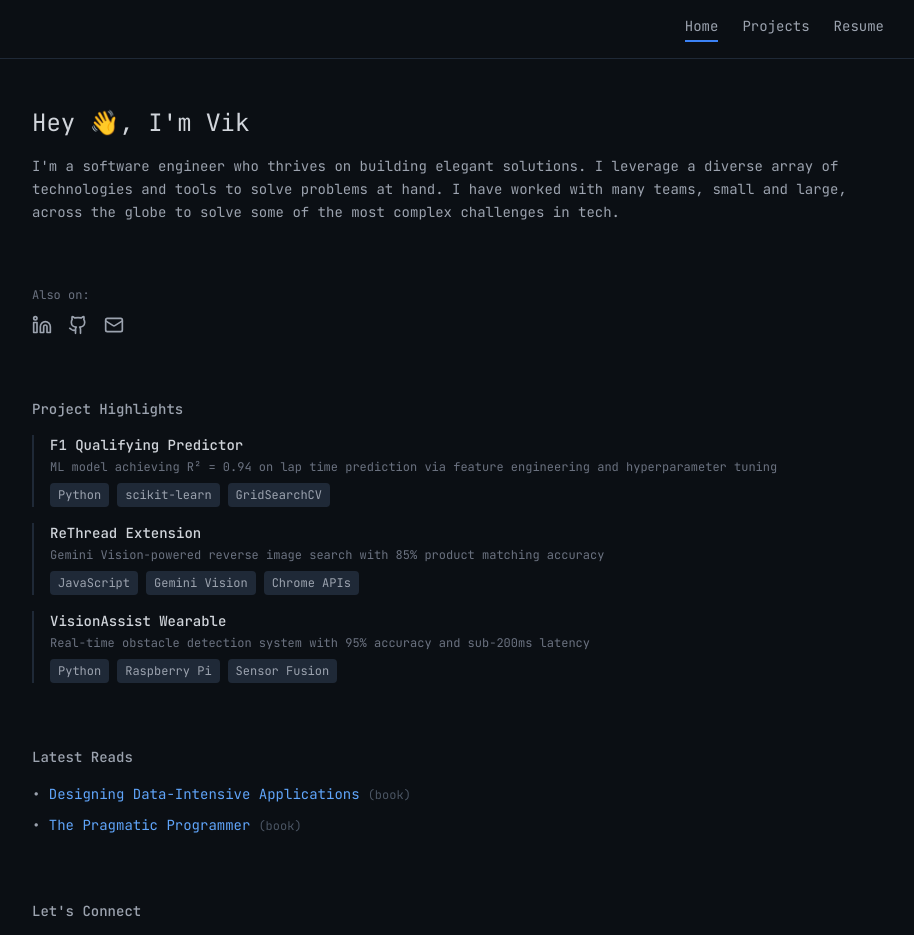
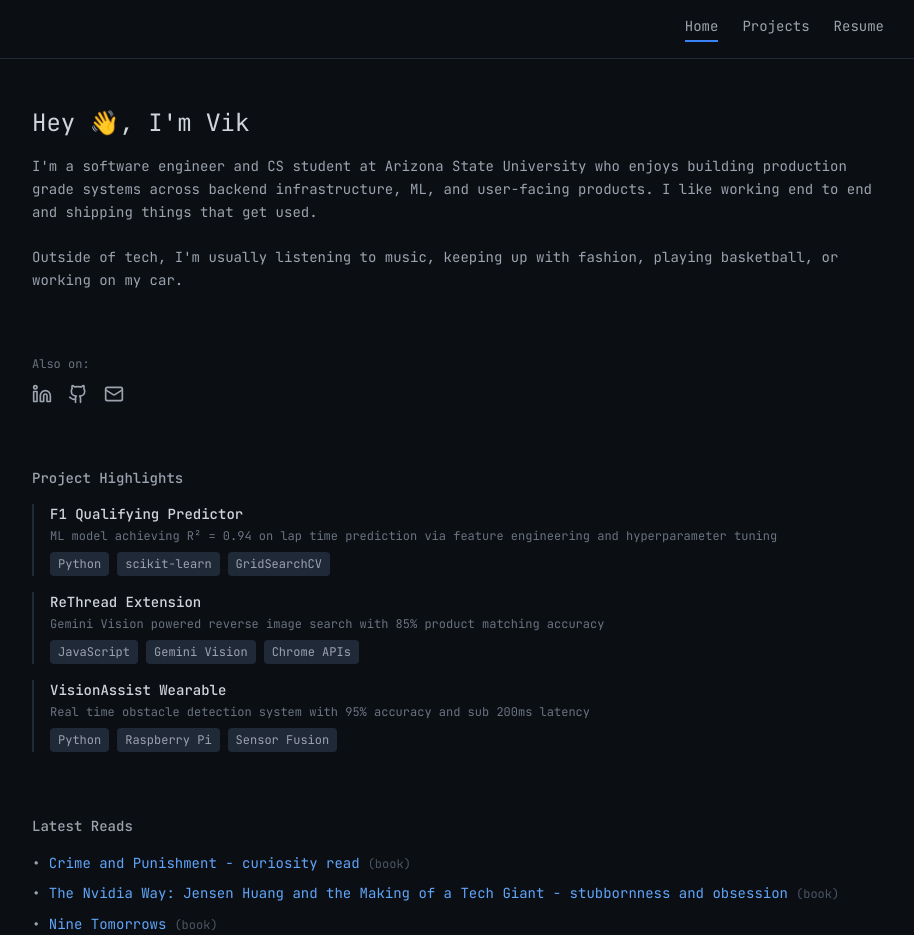
Before and after one commit to vikthevar/portfolio, a Vue app: page / in a window 1280 px wide. Shown: the top 935 px of the page, without its empty margins (182-1096 px from the left). Built offline with nearby package versions, Linux system fonts and the light colour scheme.

Commit message:
final touches, updated reads, projects, resume, and about

```diff
--- a/src/assets/styles/main.css
+++ b/src/assets/styles/main.css
@@ -13,7 +13,6 @@
   }
 }
 
-/* Page transition */
 .fade-enter-active,
 .fade-leave-active {
   transition: opacity 0.2s ease;
@@ -24,7 +23,6 @@
   opacity: 0;
 }
 
-/* Focus styles */
 *:focus-visible {
   @apply outline-none ring-2 ring-blue-500 ring-offset-2 ring-offset-[#0b0f14];
 }
--- a/src/content/projects.ts
+++ b/src/content/projects.ts
@@ -3,31 +3,31 @@ import type { Project } from '@/types'
 export const projects: Project[] = [
   {
     title: 'Multi-Tenant E-commerce Platform',
-    description: 'Architected and shipped shared full-stack platform serving 5+ production storefronts for vintage clothing resellers. Designed reusable component library and backend APIs supporting multi-tenant authentication, inventory management, and Stripe payment flows. Platform generated $1,700+ in cumulative sales across client deployments with zero downtime.',
+    description: 'Architected and shipped shared full-stack platforms serving 5+ production storefronts for vintage clothing resellers. Designed reusable component library and backend APIs supporting multi-tenant authentication, inventory management, and Stripe payment flows. Platform generated $1,700+ in cumulative sales across client deployments.',
     tech: ['React', 'Supabase', 'Stripe', 'PostgreSQL', 'Vercel'],
   },
   {
     title: 'F1 Qualifying Predictor',
     description: 'Trained Random Forest model on telemetry and driver-team interaction features to predict Formula 1 qualifying lap times. Achieved R² = 0.94 through feature engineering and hyperparameter tuning with GridSearchCV. Model surfaces non-obvious driver-team performance patterns via feature importance analysis.',
     tech: ['Python', 'scikit-learn', 'Pandas', 'GridSearchCV'],
-    github: 'https://github.com/vikthevar'
+    github: 'https://github.com/vikthevar/F1QualifyingPredictor'
   },
   {
     title: 'Heimdall – Accessibility Voice Assistant',
     description: 'Built local-first AI assistant enabling visually impaired users to control computers via natural language. Integrated Whisper.cpp (STT), YOLOv8 (UI detection), Tesseract (OCR), and Ollama (intent parsing) into real-time pipeline with <500ms end-to-end latency. Architected AWS-backed persistence layer (S3 + DynamoDB) for screenshots and user preferences under Free Tier constraints.',
     tech: ['Python', 'Whisper.cpp', 'YOLOv8', 'Ollama', 'AWS S3', 'DynamoDB'],
-    github: 'https://github.com/vikthevar'
+    github: 'https://github.com/vikthevar/Heimdall'
   },
   {
     title: 'ReThread – Sustainable Fashion Extension',
-    description: 'Built Chrome extension using Gemini Vision API for reverse image search, redirecting users from fast fashion to secondhand marketplaces. Designed matching pipeline combining visual embeddings and textual metadata, achieving 85% product identification accuracy. Deployed to 200+ users during hackathon demo.',
+    description: 'Built Chrome extension using Gemini Vision API for reverse image search, redirecting users from fast fashion to secondhand marketplaces. Designed matching pipeline combining visual embeddings and textual metadata, achieving 85% product identification accuracy. Won 2nd overall out of 200+ participants at DevLabs hackathon.',
     tech: ['JavaScript', 'Chrome APIs', 'Gemini Vision', 'Image Embeddings'],
-    github: 'https://github.com/vikthevar'
+    github: 'https://github.com/vikthevar/ReThread'
   },
   {
     title: 'VisionAssist – Wearable Obstacle Detection',
     description: 'Engineered Raspberry Pi-based wearable delivering real-time haptic feedback from ultrasonic sensor array. Optimized sensor fusion and filtering algorithms to achieve 95% obstacle detection accuracy with sub-200ms response time, enabling safe navigation for visually impaired users.',
     tech: ['Python', 'Raspberry Pi', 'Sensor Fusion', 'Real-time Systems'],
-    github: 'https://github.com/vikthevar'
+    github: 'https://github.com/vikthevar/VisionAssist'
   }
 ]
--- a/src/content/site.ts
+++ b/src/content/site.ts
@@ -5,7 +5,7 @@ export const siteConfig: SiteConfig = {
   fullName: 'Vikram',
   shortName: 'Vik',
   tagline: 'AI/ML • Full-Stack • Embedded',
-  about: 'I\'m a software engineer who thrives on building elegant solutions. I leverage a diverse array of technologies and tools to solve problems at hand. I have worked with many teams, small and large, across the globe to solve some of the most complex challenges in tech.',
+  about: 'I\'m a software engineer and CS student at Arizona State University who enjoys building production grade systems across backend infrastructure, ML, and user-facing products. I like working end to end and shipping things that get used.\n\nOutside of tech, I\'m usually listening to music, keeping up with fashion, playing basketball, or working on my car.',
   social: {
     linkedin: 'https://www.linkedin.com/in/vikramthevar/',
     github: 'https://github.com/vikthevar',
@@ -19,26 +19,36 @@ export const siteConfig: SiteConfig = {
     },
     {
       title: 'ReThread Extension',
-      description: 'Gemini Vision-powered reverse image search with 85% product matching accuracy',
+      description: 'Gemini Vision powered reverse image search with 85% product matching accuracy',
       tech: ['JavaScript', 'Gemini Vision', 'Chrome APIs']
     },
     {
       title: 'VisionAssist Wearable',
-      description: 'Real-time obstacle detection system with 95% accuracy and sub-200ms latency',
+      description: 'Real time obstacle detection system with 95% accuracy and sub 200ms latency',
       tech: ['Python', 'Raspberry Pi', 'Sensor Fusion']
     }
   ],
   latestReads: [
     {
-      title: 'Designing Data-Intensive Applications',
+      title: 'Crime and Punishment' + ' - curiosity read',
       type: 'book',
-      url: 'https://www.oreilly.com/library/view/designing-data-intensive-applications/9781491903063/'
+      url: 'https://www.goodreads.com/book/show/7144.Crime_and_Punishment'
     },
     {
-      title: 'The Pragmatic Programmer',
+      title: 'The Nvidia Way: Jensen Huang and the Making of a Tech Giant' + ' - stubbornness and obsession',
       type: 'book',
-      url: 'https://pragprog.com/titles/tpp20/the-pragmatic-programmer-20th-anniversary-edition/'
-    }
+      url: 'https://www.goodreads.com/book/show/218319936-the-nvidia-way'
+    },
+    {
+      title: 'Nine Tomorrows',
+      type: 'book',
+      url: 'https://www.goodreads.com/book/show/724666.Nine_Tomorrows' + ' - we can\'t predict the future',
+    },
+    {
+      title: 'Volkswagen Golf GTI MK7: 7 Common Problems and Prevention Tips' + ' - doing my homework',
+      type: 'article',
+      url: 'https://southsideeuro.com/blog/volkswagen-golf-gti-mk7-common-problems-what-owners-should-know-before-repairs-get-costly/'
+    },
   ],
   resumeUrl: '/VikramThevarResume.pdf'
 }
--- a/src/pages/HomePage.vue
+++ b/src/pages/HomePage.vue
@@ -12,7 +12,7 @@ import { siteConfig } from '@/content/site'
       <h1 class="text-2xl mb-4">
         Hey 👋, I'm <ScrambleText :texts="[siteConfig.fullName, siteConfig.shortName]" />
       </h1>
-      <p class="text-sm text-gray-400 leading-relaxed">
+      <p class="text-sm text-gray-400 leading-relaxed whitespace-pre-line">
         {{ siteConfig.about }}
       </p>
     </section>
```
